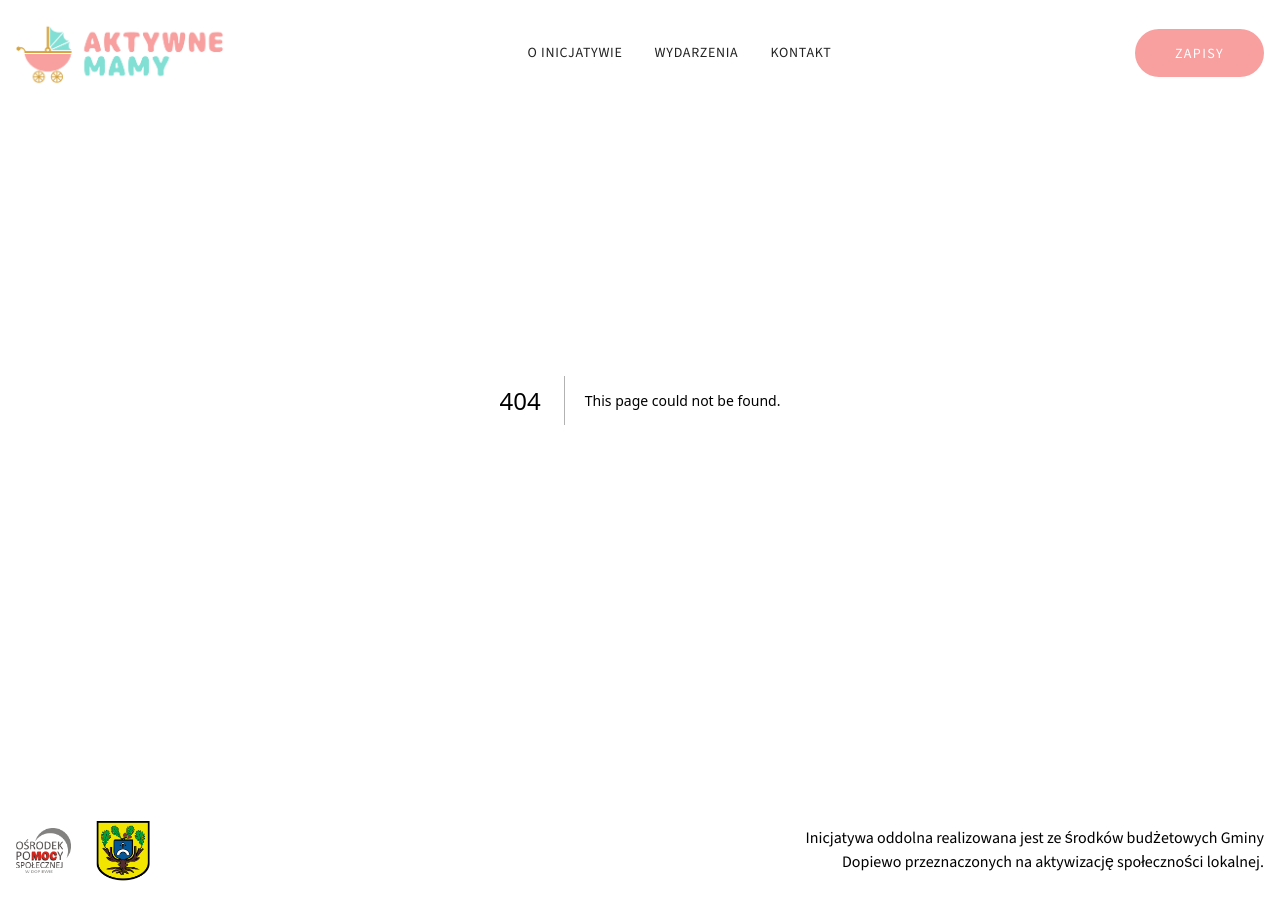
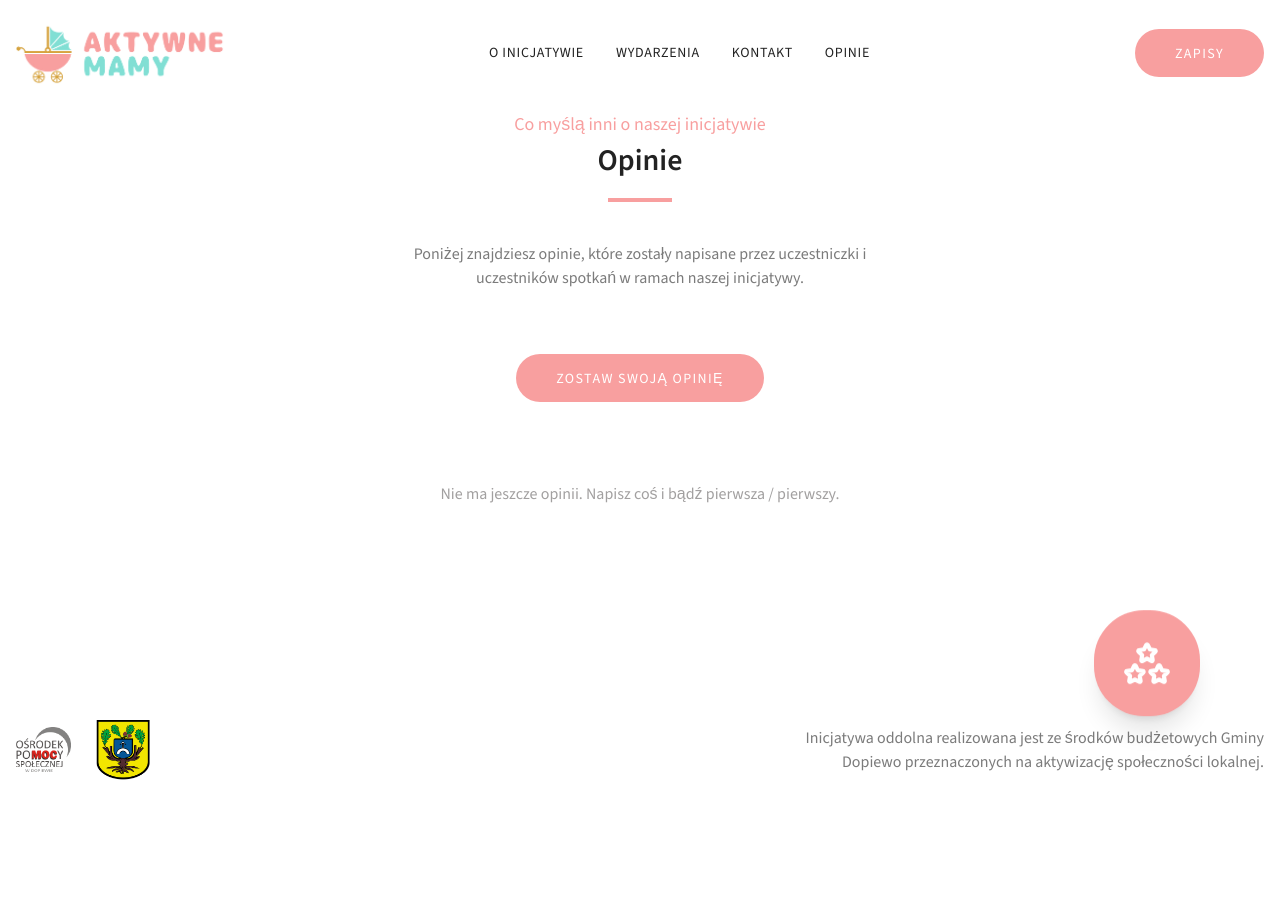
Before and after one commit to matwjablonski/aktywnemamy, a Next.js app: page /opinie in a window 1280 px wide. Before the commit this address had no page. After the commit the page ends 800 px from the top, so only its background shows below. Built offline with nearby package versions, Linux system fonts and the light colour scheme.

Commit message:
reviews box

```diff
--- a/app/components/MainNav/index.tsx
+++ b/app/components/MainNav/index.tsx
@@ -33,6 +33,9 @@ const MainNav = () => {
         <li className="uppercase tracking-wider text-white md:text-gray-dark hover:text-gray-light transition-all text-md mb-2 md:mb-0 md:text-sm">
           <Link href="/kontakt" className="whitespace-nowrap">Kontakt</Link>
         </li>
+        <li className="uppercase tracking-wider text-white md:text-gray-dark hover:text-gray-light transition-all text-md mb-2 md:mb-0 md:text-sm">
+          <Link href="/opinie" className="whitespace-nowrap">Opinie</Link>
+        </li>
         <li className="md:hidden mt-8">
           <ButtonLink label="Zapisy" link="/zapisy" className="" />
         </li>
--- /dev/null
+++ b/app/components/ReviewCTA/index.tsx
@@ -0,0 +1,60 @@
+import Image from 'next/image';
+import Link from 'next/link';
+
+const ReviewCTA = () => {
+  return (
+    <div
+      className="
+        fixed
+        bottom-20
+        right-20
+        z-20
+        bg-main
+        p-7
+        shadow-xl
+        group
+        rounded-[50px]
+        hover:rounded-none
+        transition-all
+        hover:transition-all
+        cursor-pointer
+        motion-safe:animate-bounce
+      "
+    >
+      <Link href="https://forms.gle/CKPqcLJ3cpAAUWiX9" target="_blank">
+        <Image src="/stars.svg" height={50} width={50} alt="" />
+        <div
+          className="
+            absolute
+            -top-20
+            w-80
+            right-10
+            bg-secondary
+            p-4
+            text-white
+            invisible
+            group-hover:visible
+            transition-all
+            group-hover:transition-all
+
+            after:content
+            after:absolute
+            after:w-0
+            after:h-0
+            after:right-10
+            after:-bottom-[20px]
+            after:border-[10px]
+            after:border-t-secondary
+            after:border-r-secondary
+            after:border-b-transparent
+            after:border-l-transparent
+          "
+        >
+          Hej! Napisz co myślisz o naszej inicjatywie!
+        </div>
+      </Link>
+    </div>
+  )
+}
+
+export default ReviewCTA;
--- a/app/layout.tsx
+++ b/app/layout.tsx
@@ -3,6 +3,7 @@ import { Source_Sans_3 } from 'next/font/google'
 import './globals.css'
 import Header from './components/Header'
 import Footer from './components/Footer'
+import ReviewCTA from './components/ReviewCTA'
 
 const sourceSans = Source_Sans_3({ subsets: ['latin'] })
 
@@ -23,6 +24,7 @@ export default function RootLayout({
         <main>
           {children}
         </main>
+        <ReviewCTA />
         <Footer />
       </body>
     </html>
--- /dev/null
+++ b/app/opinie/page.tsx
@@ -0,0 +1,35 @@
+import ButtonLink from '../components/ButtonLink'
+import Container from '../components/Container'
+import SectionTitle from '../components/SectionTitle';
+
+const ReviewsPage = () => {
+  return (
+    <div className="mt-[110px]">
+      <Container>
+        <SectionTitle title="Opinie" subtitle="Co myślą inni o naszej inicjatywie" />
+        <p className="text-md text-center max-w-lg mx-auto mb-16">Poniżej znajdziesz opinie, które zostały napisane przez uczestniczki i uczestników spotkań w ramach naszej inicjatywy.</p>
+        <div className="text-center">
+          <ButtonLink
+            className="
+            bg-main
+            text-white
+            hover:bg-main-dark
+              px-10
+              py-3
+              mx-auto
+              mb-20
+              rounded-3xl
+              block
+            "
+            label='Zostaw swoją opinię'
+            target='_blank'
+            link="https://forms.gle/CKPqcLJ3cpAAUWiX9"
+          />
+        </div>
+        <p className="text-center mb-48 text-gray">Nie ma jeszcze opinii. Napisz coś i bądź pierwsza / pierwszy.</p>
+      </Container>
+    </div>
+  );
+}
+
+export default ReviewsPage;
```
Also changed, not shown: public/stars.svg (added).
